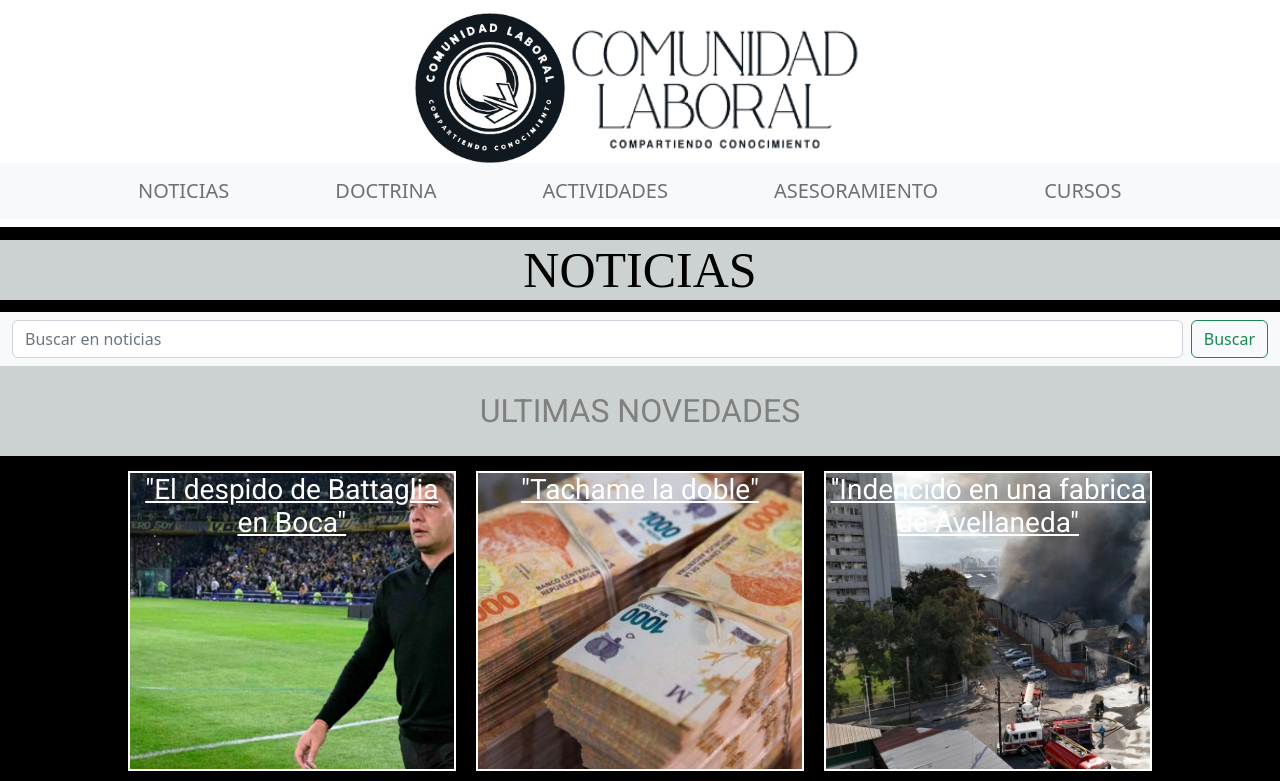
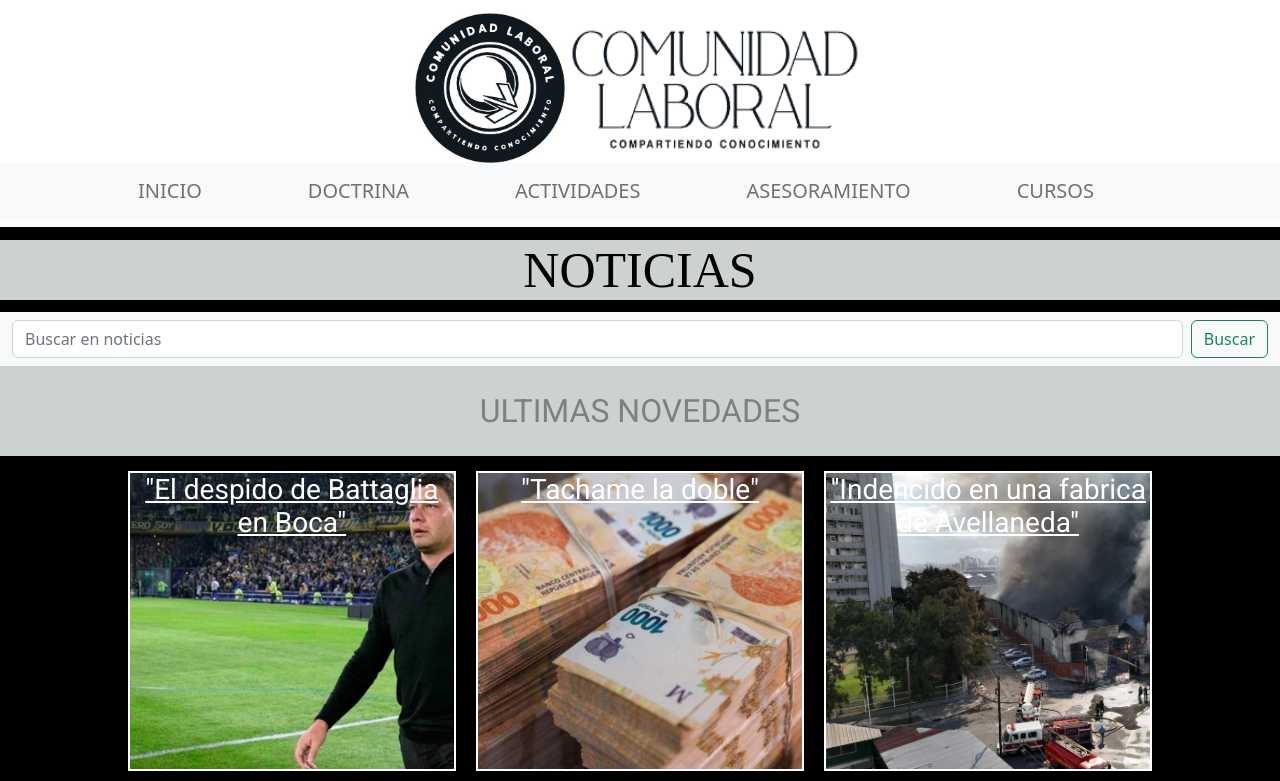
Before and after one commit to LopezArgonz/Comunidad_Laboral, a plain HTML site: page secciones/noticias.html in a window 1280 px wide. Shown: the top 781 px of the page. Drawn offline with nearby package versions, Linux system fonts and the light colour scheme; a web font is replaced by a local one.

Commit message:
SEO - SASSII - Validado

```diff
--- a/secciones/noticias.html
+++ b/secciones/noticias.html
@@ -39,7 +39,7 @@
             <div class="collapse navbar-collapse" id="navbarScroll">
                 <ul class="navbar-nav" style="--bs-scroll-height: 100px;">
                     <li class="nav-item">
-                        <a class="nav-link" aria-current="page" href="../index.html">NOTICIAS</a>
+                        <a class="nav-link" aria-current="page" href="../index.html">INICIO</a>
                     </li>
                     <li class="nav-item">
                         <a class="nav-link" href="doctrina.html">DOCTRINA</a>
```
